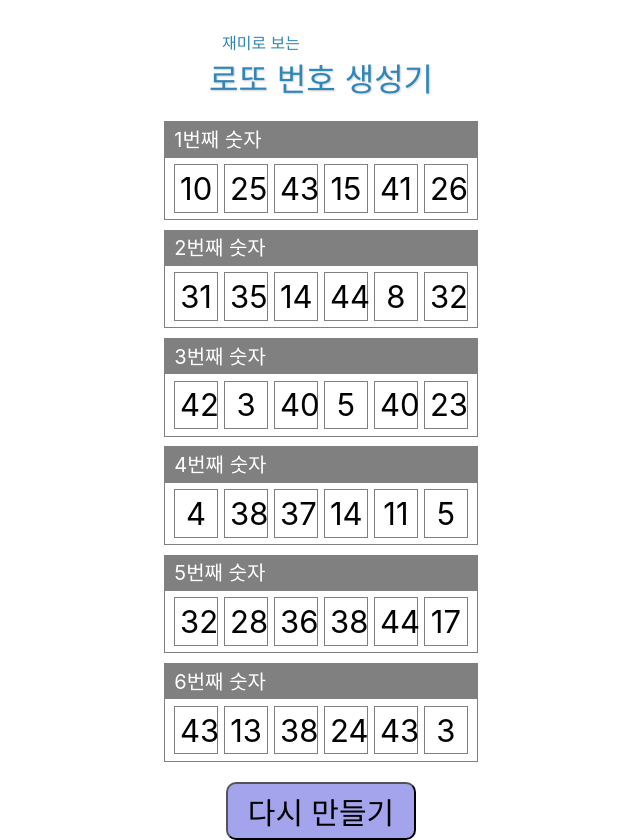
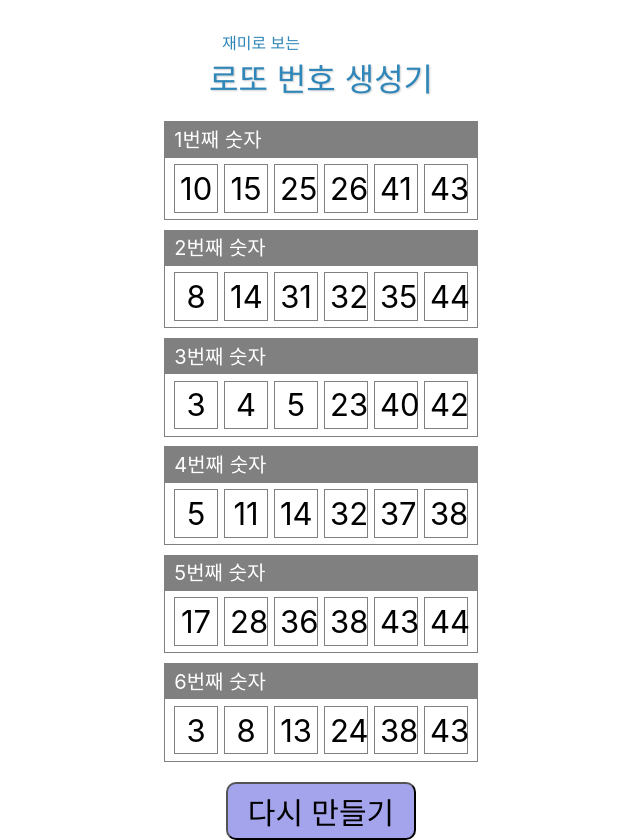
Before and after one commit to dirtybitGit/luckynumber, a React (Create React App) app: page / in a window 1280 px wide. Shown: the whole page, without its empty margins (319-959 px from the left). Built offline with nearby package versions, Linux system fonts and the light colour scheme.

Commit message:
중복숫자 나오는 문제 처리 20191219

```diff
--- a/src/App.js
+++ b/src/App.js
@@ -64,16 +64,29 @@ class App extends Component {
 
     var newNum = [];
 
+    var tmpNum = 0;
+
+
     for(var iIndex = 0; iIndex < this.LineCount; iIndex++) {
-
+        var aryTmp = [];
+        for(var iIndex1 = 0; iIndex1 < 6; iIndex1++) {
+          tmpNum = this.getOneNum(100000);
+          while(aryTmp.indexOf(tmpNum) !== -1) {
+            tmpNum = this.getOneNum(100000);
+          }
+          aryTmp = aryTmp.concat(tmpNum);
+        }
+        aryTmp = aryTmp.sort(function(a,b){
+          return a - b;
+        });
         newNum = newNum.concat({
             key : iIndex,
-            num1 : this.getOneNum(100000),
-            num2 : this.getOneNum(100000),
-            num3 : this.getOneNum(100000),
-            num4 : this.getOneNum(100000),
-            num5 : this.getOneNum(100000),
-            num6 : this.getOneNum(100000),
+            num1 : aryTmp[0],
+            num2 : aryTmp[1],
+            num3 : aryTmp[2],
+            num4 : aryTmp[3],
+            num5 : aryTmp[4],
+            num6 : aryTmp[5]
         })
     }
 
```
